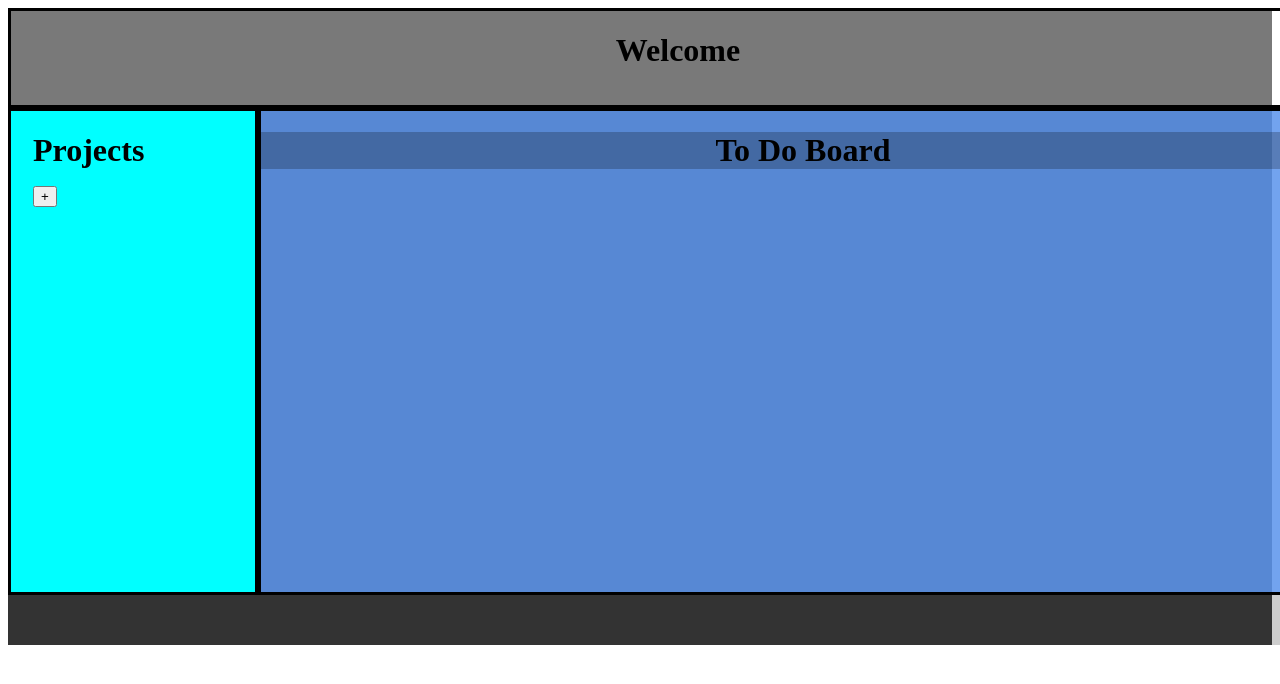
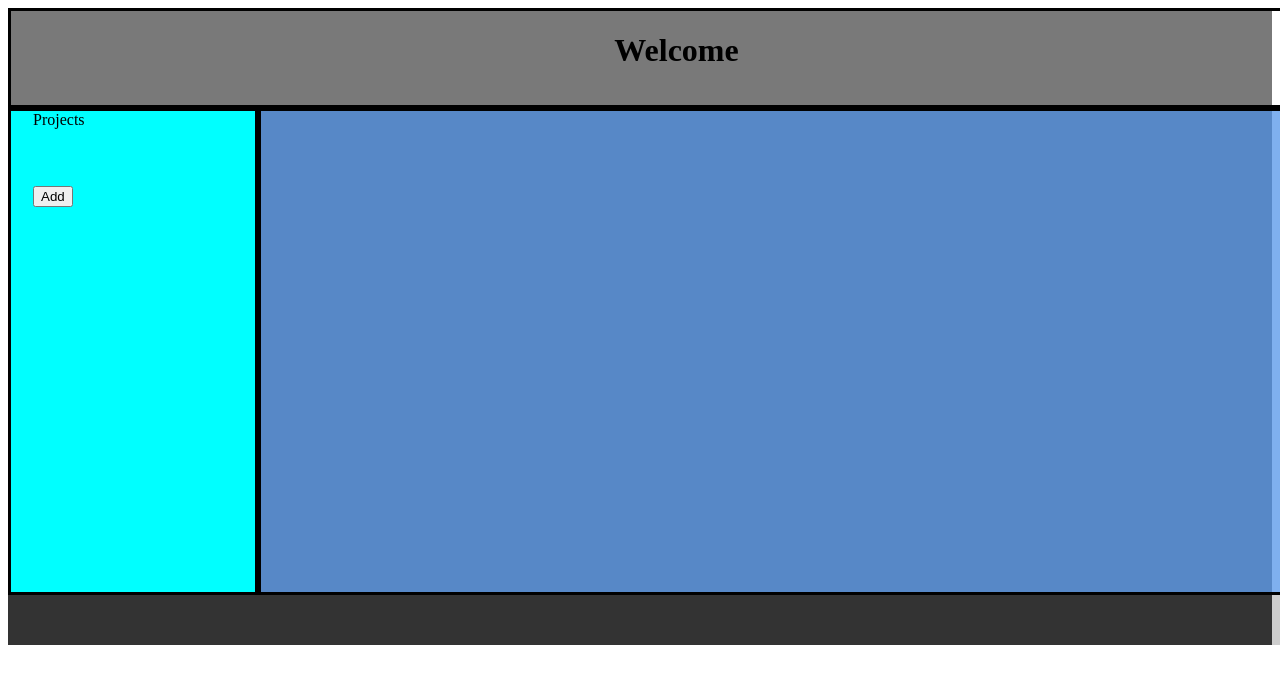
Before and after one commit to Calvin-Buckle/to-do-lists, a website built with webpack: page dist/index.html in a window 1280 px wide. Shown: the top 684 px of the page. Built offline with nearby package versions, Linux system fonts and the light colour scheme.

Commit message:
redo html and dom, make form buttons work

```diff
--- a/src/addButton.js
+++ b/src/addButton.js
@@ -4,7 +4,8 @@ function projectAddPressed(){
   const addProjectForm = document.querySelector('#addProjectForm');
 
     addButton.addEventListener('click', function callForm (e){
-       addProjectForm.style.display = 'block';})
+       addProjectForm.style.display = 'block';
+      })
 
 }
 
--- a/src/index.js
+++ b/src/index.js
@@ -1,3 +1,5 @@
-import loadPage from "./loadPage";
+import projectAddPressed from "./addButton";
+import pressSubmit from "./task";
 
-loadPage();
+projectAddPressed();
+pressSubmit();
--- a/src/loadPage.js
+++ /dev/null
@@ -1,8 +0,0 @@
-import initialLoad from "./toDoList";
-
-function loadPage(){
-    initialLoad();
-
-}
-
-export default loadPage;
--- a/src/submitForm.js
+++ /dev/null
@@ -1,9 +0,0 @@
-function pressSubmit (){
-
-}
-
-
-
-
-
-export default pressSubmit;
--- /dev/null
+++ b/src/task.js
@@ -0,0 +1,61 @@
+
+
+function pressSubmit (){
+
+
+
+
+    const addProjectForm = document.querySelector('#addProjectForm')
+let myLibrary = [];
+
+function project(name){
+    this.name = name;};
+
+    function render(){
+        let libraryEl = document.querySelector('.list-Item');
+         libraryEl.innerHTML = "";
+        for (let i = 0; i < myLibrary.length; i++){
+        let task = myLibrary[i]
+        let taskEl = document.createElement("div");
+        taskEl.innerHTML = `<p>${task.name}<p>`
+        libraryEl.appendChild(taskEl)}};
+
+
+
+//Pressing submit
+const submitButton = document.querySelector('#project-Submit');
+submitButton.addEventListener('click', (e) => {
+    addTaskToLibrary();
+    preventAndNone(e);
+
+    function addTaskToLibrary(){
+    let name = document.querySelector('#name-input').value;
+    let newProject = new project(name);
+    myLibrary.push(newProject);
+    render();
+    addProjectForm.style.display = 'none'
+    };
+});
+
+
+// Prevents default and makes form display none
+function preventAndNone(e){
+    e.preventDefault();
+    addProjectForm.style.display = 'none'
+
+    }
+
+
+const cancelButton = document.querySelector('#projectCancel')
+cancelButton.addEventListener('click', (e) =>{
+    preventAndNone(e);
+
+})
+
+
+
+}
+
+
+
+export default pressSubmit;
--- a/src/toDoList.js
+++ /dev/null
@@ -1,64 +0,0 @@
-import projectAddPressed from "./addButton";
-
-
-function initialLoad(){
-
-
-
-
-    const container = document.querySelector('.container')
-
-
-
-//Content
-        const content = document.createElement('div');
-        content.classList.add('content');
-        container.appendChild(content);
-
-
-          const projectBoard = document.querySelector('.project-board');
-          content.appendChild(projectBoard)
-            const projectBoardHeader = document.createElement('h1');
-
-            projectBoard.appendChild(projectBoardHeader);
-            projectBoardHeader.classList.add('project-board-header');
-            projectBoardHeader.textContent="Projects";
-
-            const projectBoardContent = document.createElement('div')
-            projectBoardContent.classList.add('project-board-content')
-            projectBoard.appendChild(projectBoardContent)
-
-            const addProjectForm = document.getElementById('addProjectForm')
-            projectBoardContent.appendChild(addProjectForm)
-
-
-
-                    const buttonHolder = document.createElement('div');
-                    buttonHolder.classList.add('button-holder');
-                    projectBoardContent.appendChild(buttonHolder);
-
-                const projectAdd = document.createElement('button')
-                projectAdd.textContent='+'
-                projectAdd.classList.add('project-add')
-                buttonHolder.appendChild(projectAdd)
-
-            const toDoList = document.querySelector('.to-do-list');
-            const toDoListHeader = document.createElement('h1')
-            content.appendChild(toDoList)
-            toDoListHeader.classList.add('to-do-list-header')
-            toDoListHeader.textContent='To Do Board'
-            toDoList.appendChild(toDoListHeader)
-                const toDoListHolder = document.createElement('div');
-                toDoListHolder.classList.add('to-do-list-holder')
-                toDoList.appendChild(toDoListHolder);
-      const footer = document.querySelector('.footer');
-      container.appendChild(footer)
-
-
-
-
-
-      projectAddPressed();
-}
-
-export default initialLoad;
```
Also changed, not shown: dist/index.html, dist/main.js, dist/styles.css.
